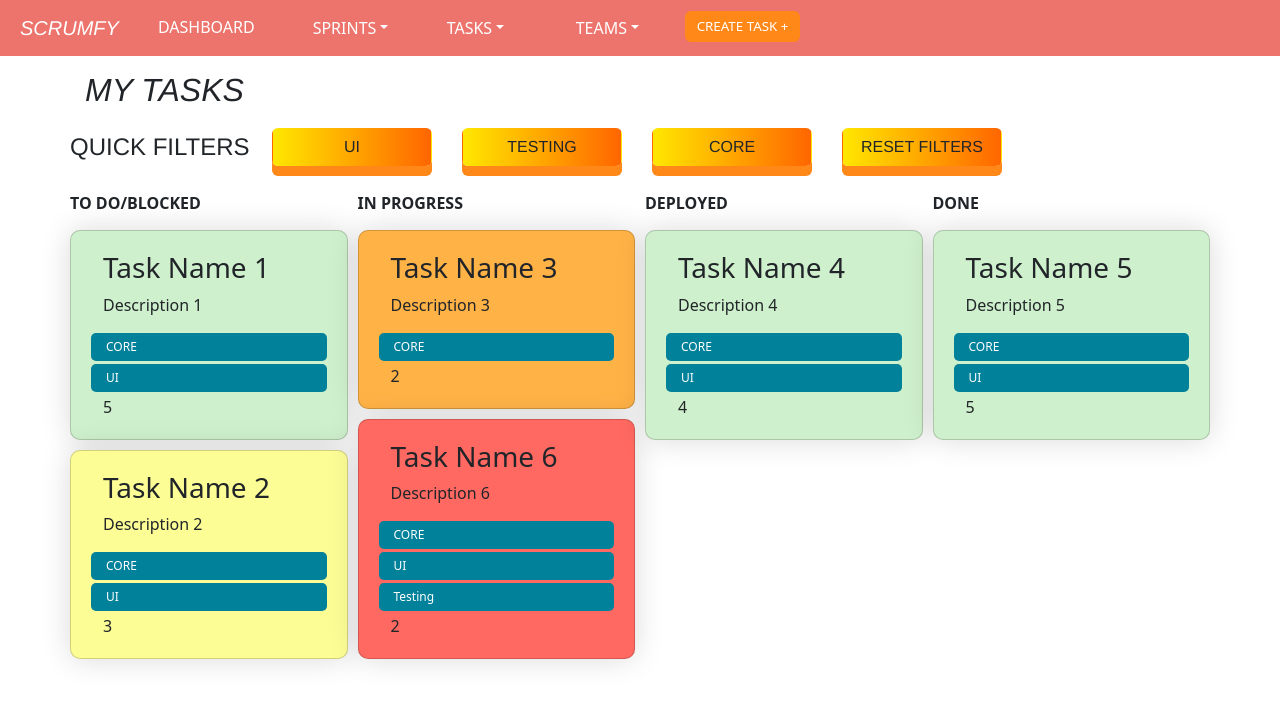
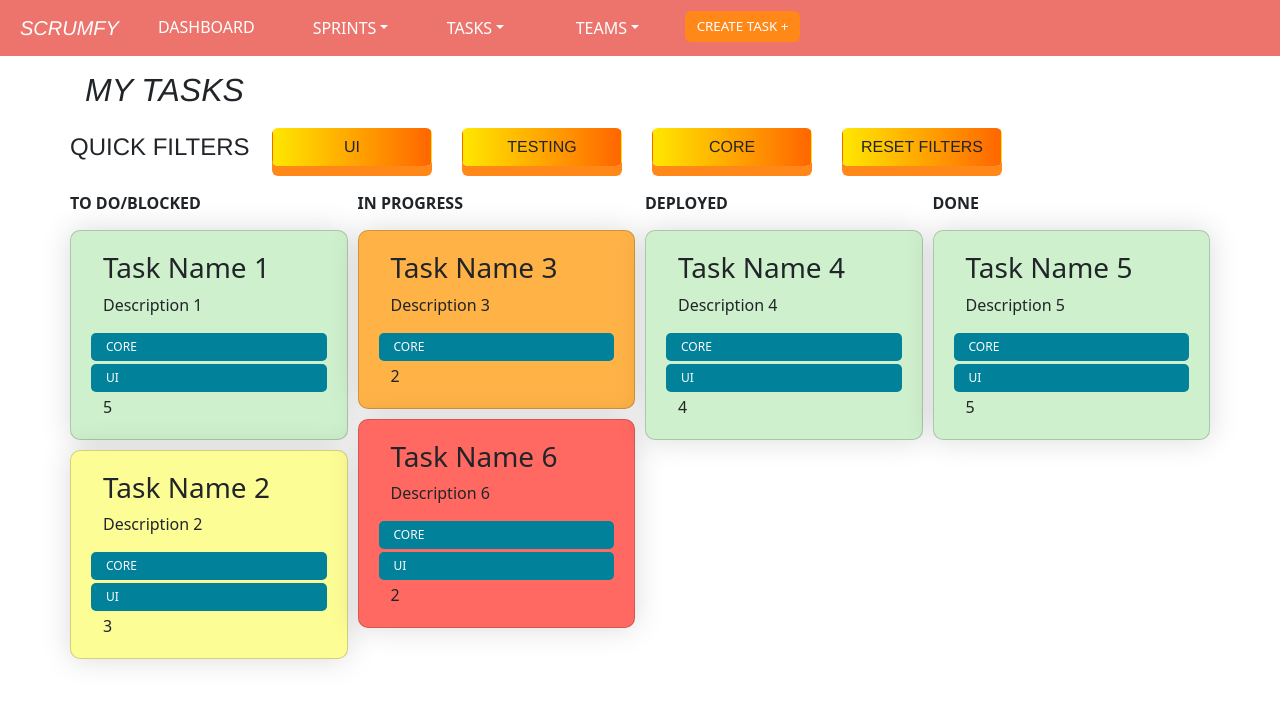
Before and after one commit to hannahtma/FIT2101-TaskManagerApplication, a Vue app in the folder Vue/: page /dashboard in a window 1280 px wide. Shown: the top 704 px of the page. Built offline with nearby package versions, Linux system fonts and the light colour scheme.

Commit message:
updated css for desings

```diff
--- a/Vue/src/components/addTask.Vue
+++ b/Vue/src/components/addTask.Vue
@@ -3,7 +3,7 @@
     <!-- Brand -->
     <a class="navbar-brand" href="HTML File.html">SCRUMFY</a>
     <!-- Links -->
-    <ul class="navbar-nav" style="position: absolute">
+    <ul class="navbar-nav" style="position:absolute">
       <li class="nav-item">
         <a class="nav-link active" id="navLink" href="#">Dashboard</a>
       </li>
@@ -119,7 +119,7 @@
     </div>
   </div>
 
-  <div class="modal fade" id="edit-task-container" data-bs-dismiss="modal" tabindex="-1" aria-labelledby="exampleModalLabel" aria-hidden="true">
+  <div class="modal fade" id="edit-task-container" tabindex="-1" aria-labelledby="exampleModalLabel" aria-hidden="true">
     <div class="modal-dialog">
       <div class="modal-content">
         <div class="modal-header">
--- a/Vue/src/views/Dashboard.vue
+++ b/Vue/src/views/Dashboard.vue
@@ -110,7 +110,7 @@
         type="button" class="btn btn-secondary" data-bs-dismiss="modal" @click="deleteCard(this.editCardID)">
         Remove
         </button>
-        <!-- <button type="button" class="btn btn-primary">Edit Task</button> -->
+        <button type="button" class="btn btn-primary">Edit Task</button>
       </div>
     </div>
   </div>
@@ -294,7 +294,7 @@ export default {
                     status: 'inprogress',
                     taskName: 'Task Name 6',
                     description: 'Description 6',
-                    tags: ['CORE', 'UI','Testing'],
+                    tags: ['CORE', 'UI'],
                     storyPoints: 2,
                     priority: 'critical'
                 }, {
```
